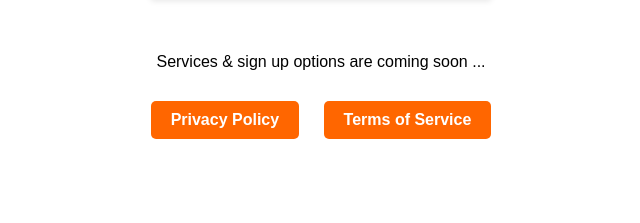
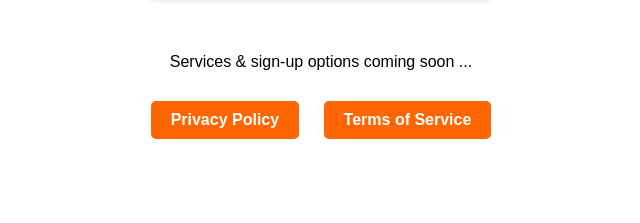
Before and after one commit to fhalpin/winwrxweb, a plain HTML site: page index.html in a window 1280 px wide. Shown: the part 214-437 px from the top of the page, 319-959 px from the left. Drawn offline with Linux system fonts and the light colour scheme.

Commit message:
Add files via upload

```diff
--- a/index.html
+++ b/index.html
@@ -96,7 +96,7 @@
         <img src="winwrx-01.jpg" alt="WinWrx Logo">
     </header>
     <div class="content">
-        <p>Services &amp; sign up options are coming soon ...</p>
+        <p>Services &amp; sign-up options coming soon ...</p>
         <div class="cta-buttons">
             <a href="privacy.html" class="btn">Privacy Policy</a>
             <a href="terms.html" class="btn">Terms of Service</a>
```
